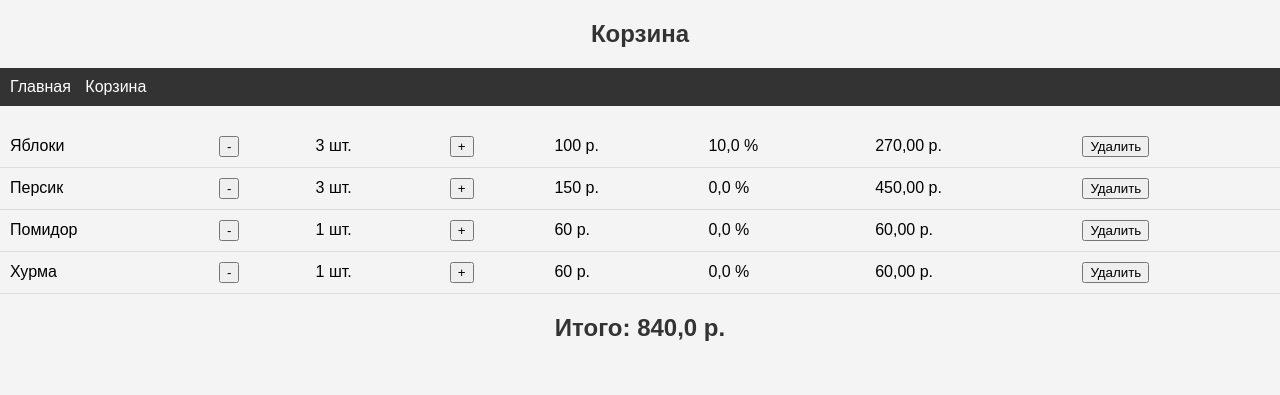
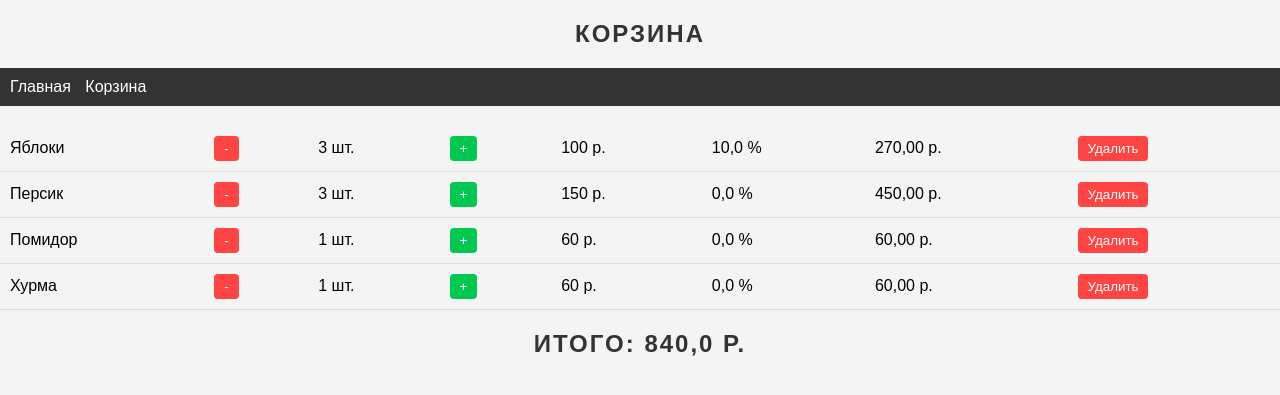
Before and after one commit to GATI-rus/djangoProjectKorzina, a Django app: page /cart/ in a window 1280 px wide. Shown: the top 395 px of the page. Run offline with Django 5.2, Linux system fonts and the light colour scheme; data comes from the database, SQL or seed files in the repository; both versions use the stored data as it was after the commit.

Commit message:
Кнопки удалить и добавить

```diff
--- a/app/static/2.css
+++ b/app/static/2.css
@@ -1,3 +1,4 @@
+/* Стили для body */
 body {
     font-family: Arial, sans-serif;
     margin: 0;
@@ -5,12 +6,16 @@ body {
     background-color: #f4f4f4;
 }
 
+/* Стили для заголовка */
 h2 {
     color: #333;
     text-align: center;
     margin-top: 20px;
+    text-transform: uppercase;
+    letter-spacing: 2px;
 }
 
+/* Стили для таблицы */
 table {
     width: 100%;
     border-collapse: collapse;
@@ -25,8 +30,10 @@ table td, table th {
 
 table th {
     background-color: #f5f5f5;
+    font-weight: bold;
 }
 
+/* Стили для шапки */
 header {
     background-color: #333;
     padding: 10px;
@@ -38,18 +45,30 @@ header a {
     margin-right: 10px;
 }
 
-h2.total {
-    text-align: right;
-    margin-right: 20px;
-    color: #333;
-    margin-top: 20px;
+/* Стили для кнопок */
+button {
+    padding: 5px 10px;
+    border: none;
+    color: #fff;
+    cursor: pointer;
+    border-radius: 4px;
 }
 
-a {
-    color: #333;
-    text-decoration: none;
+button.minus {
+    background-color: #ff4444; /* Красный */
 }
 
-a:hover {
-    color: #000;
+button.plus {
+    background-color: #00C851; /* Зеленый */
 }
+
+button.delete {
+    background-color: #ff4444; /* Красный */
+}
+
+/* Стили для объема */
+td.volume {
+    font-weight: bold;
+    color: #333;
+    font-size: 14px;
+}
--- a/app/views.py
+++ b/app/views.py
@@ -31,7 +31,19 @@ def buy(req, id):
     data = {}
     return redirect('home')
 
+
 def delete(req, id):
     item = Cart.objects.get(id=id)
     item.delete()
     return redirect('tocart')
+
+
+def cartCount(req, num, id):
+    num = int(num)
+    item = Cart.objects.get(id=id)
+    item.count += num
+    if item.count < 0:
+        item.count = 0
+    item.summa = item.calcSumma()
+    item.save()
+    return redirect('tocart')
--- a/djangoProjectKorzina/urls.py
+++ b/djangoProjectKorzina/urls.py
@@ -24,4 +24,5 @@ urlpatterns = [
     path('cart/', views.toCart, name='tocart'),
     path('buy/<int:id>', views.buy, name='buy'),
     path('cart/del/<int:id>/', views.delete, name='delete'),
+    path('cart/count/<str:num>/<int:id>/', views.cartCount, name='count')
 ]
--- a/templates/cart.html
+++ b/templates/cart.html
@@ -17,18 +17,18 @@
         {% for one in tovari %}
             <tr>
                 <td>{{ one.tovar.name }}</td>
-                <td><a href="">
-                    <button>-</button>
+                <td><a href="{% url 'count' -1 one.id %}">
+                    <button class="minus">-</button>
                 </a></td>
                 <td>{{ one.count }} шт.</td>
-                <td><a href="">
-                    <button>+</button>
+                <td><a href="{% url 'count' 1 one.id %}">
+                    <button class="plus">+</button>
                 </a></td>
                 <td>{{ one.tovar.price }} р.</td>
                 <td>{{ one.tovar.discount }} %</td>
                 <td>{{ one.summa }} р.</td>
                 <td><a href="{% url 'delete' one.id %}">
-                    <button>Удалить</button></a></td>
+                    <button class="delete">Удалить</button></a></td>
             </tr>
         {% endfor %}
     </table>
```
Also changed, not shown: korzina.sqlite3.
